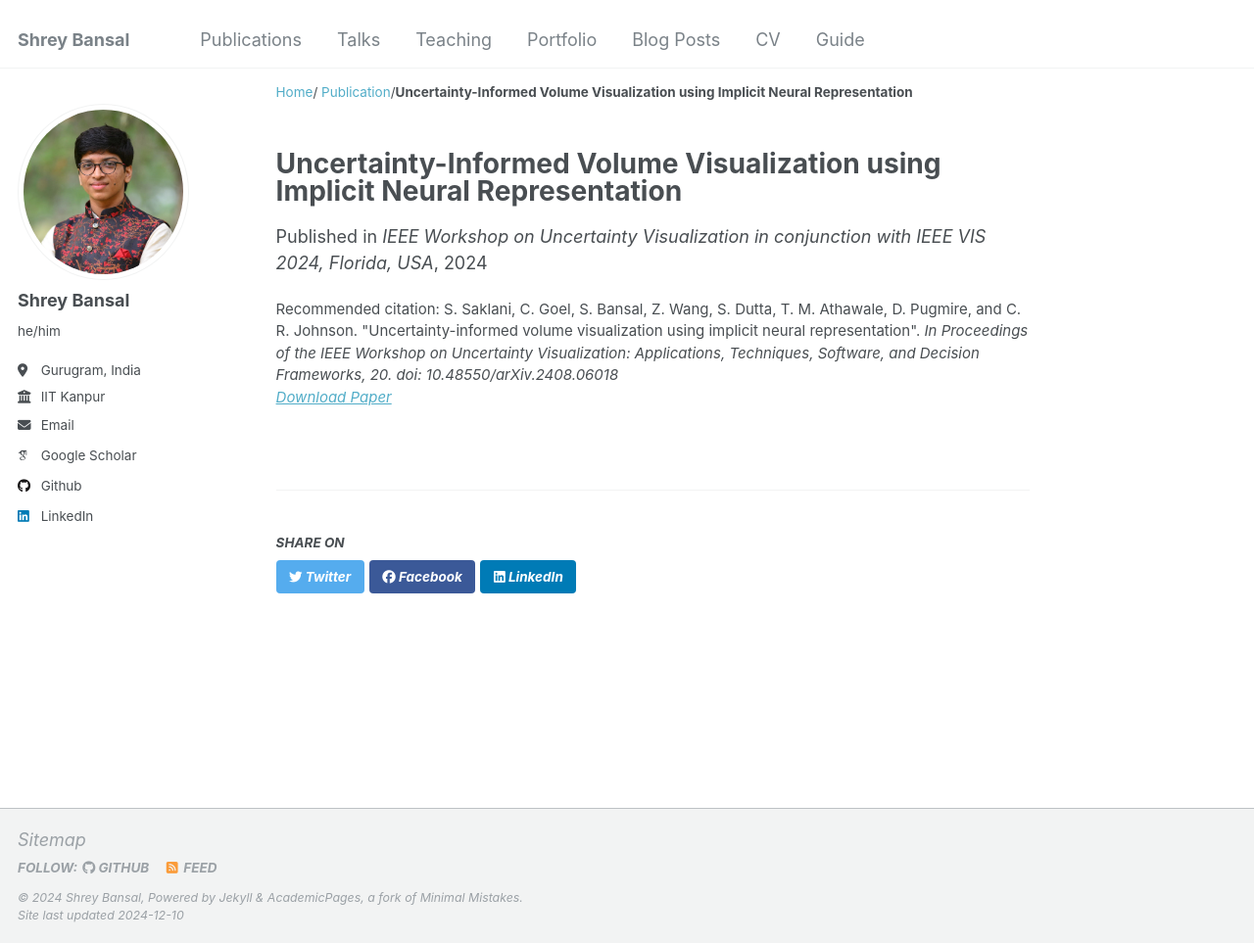
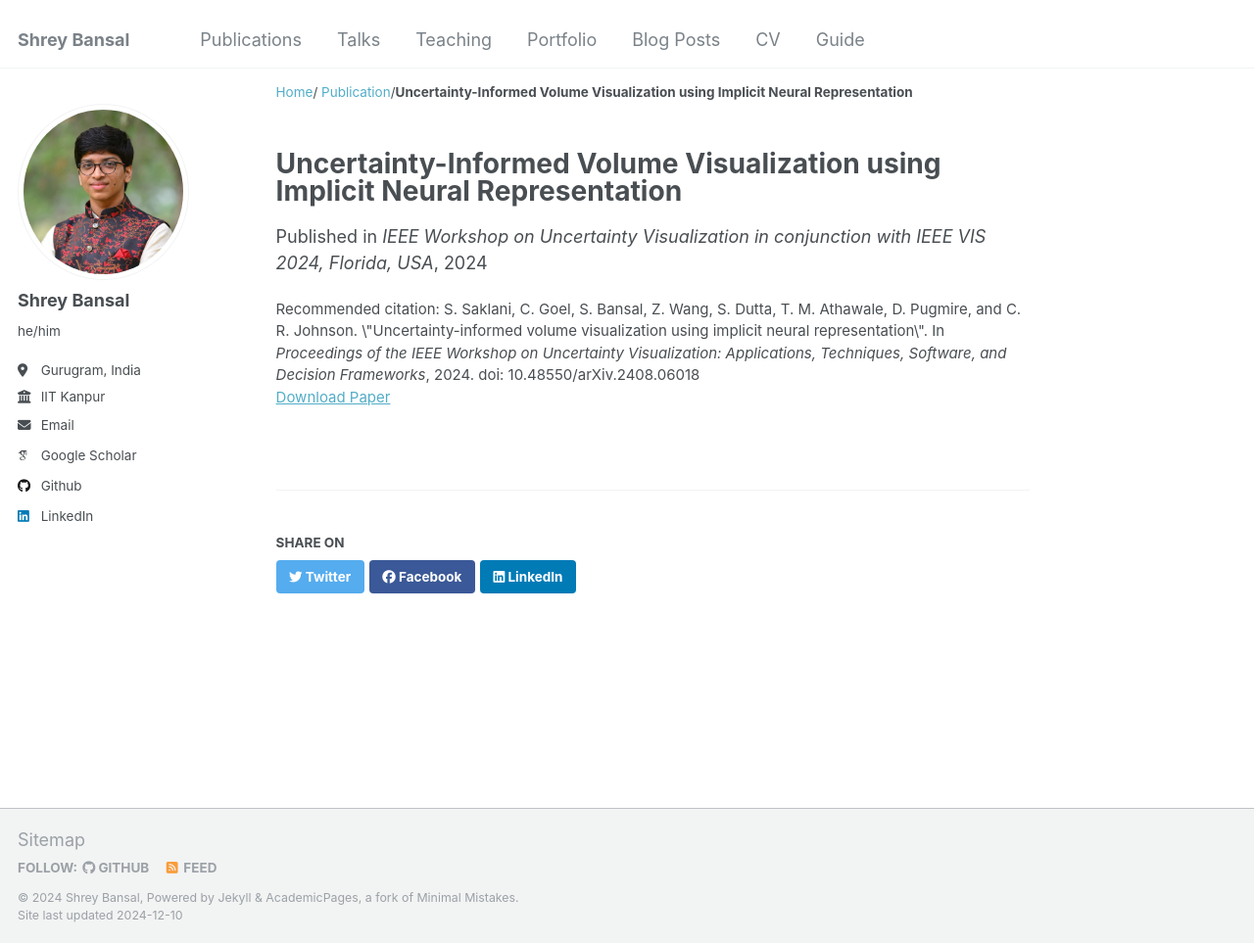
Before and after one commit to ShreyB2091/ShreyB2091.github.io, a Jekyll site: the page built from _publications/2024-uncertvolren.md, in a window 1280 px wide and 963 px high. Shown: the whole window at 98% size. Built offline with Jekyll 4.4.1, drawn with Linux system fonts in a browser that asks for light colours; some web fonts are replaced.

```diff
--- a/_publications/2024-uncertvolren.md
+++ b/_publications/2024-uncertvolren.md
@@ -4,6 +4,6 @@ collection: publications
 permalink: /publication/2024-uncertvolren
 date: 2024-08-12
 venue: 'IEEE Workshop on Uncertainty Visualization in conjunction with IEEE VIS 2024, Florida, USA'
-paperurl: 'http://shreyb2091.github.io/files/uncervolren.pdf'
-citation: 'S. Saklani, C. Goel, S. Bansal, Z. Wang, S. Dutta, T. M. Athawale, D. Pugmire, and C. R. Johnson. "Uncertainty-informed volume visualization using implicit neural representation". <i>In Proceedings of the IEEE Workshop on Uncertainty Visualization: Applications, Techniques, Software, and Decision Frameworks, 20. doi: 10.48550/arXiv.2408.06018'
+paperurl: 'https://arxiv.org/abs/2408.06018'
+citation: 'S. Saklani, C. Goel, S. Bansal, Z. Wang, S. Dutta, T. M. Athawale, D. Pugmire, and C. R. Johnson. \"Uncertainty-informed volume visualization using implicit neural representation\". In <i>Proceedings of the IEEE Workshop on Uncertainty Visualization: Applications, Techniques, Software, and Decision Frameworks</i>, 2024. doi: 10.48550/arXiv.2408.06018'
 ---
```
Also changed, not shown: 2 other files.
